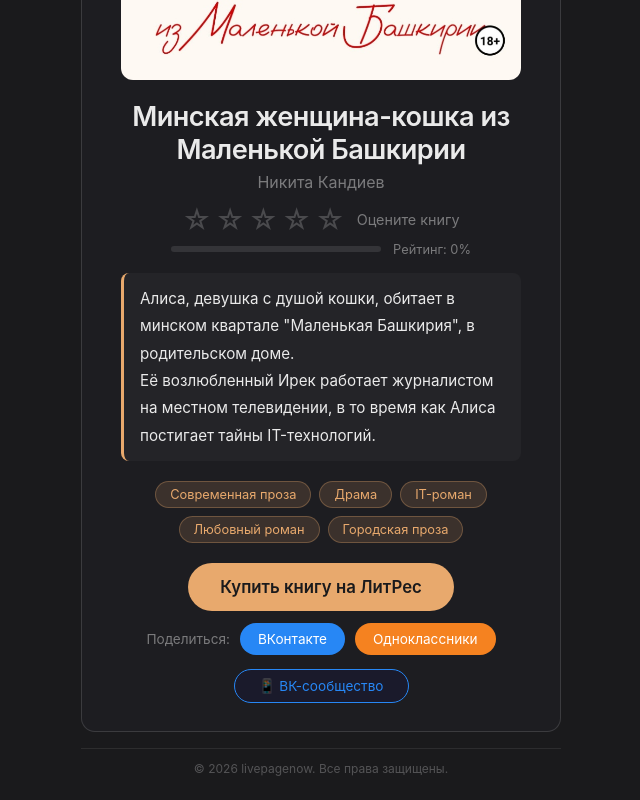
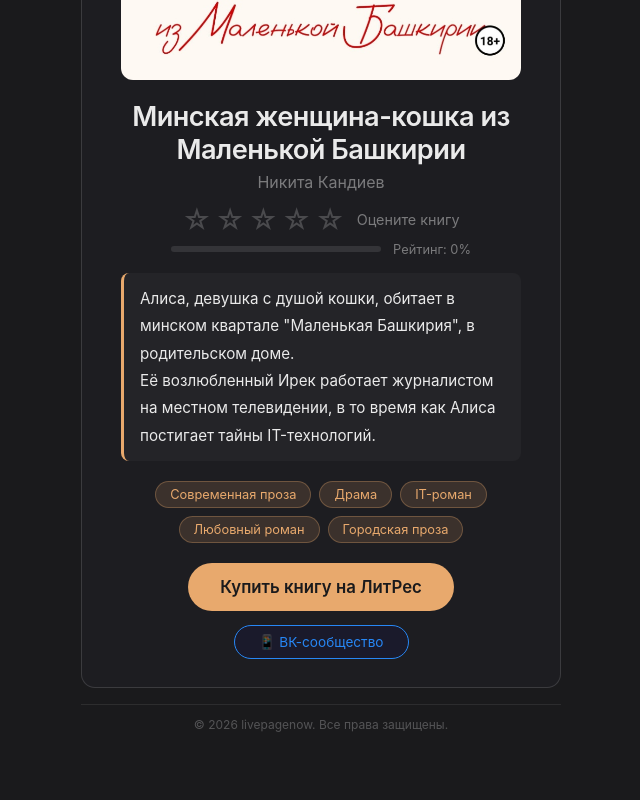
Before and after one commit to livebook2026/livepagenow, a plain HTML site: page index.html in a window 1280 px wide. Shown: the part 733-1533 px from the top of the page, without its empty margins (319-959 px from the left). After the commit the page ends 1489 px from the top, so only its background shows below. Drawn offline with Linux system fonts and the light colour scheme.

Commit message:
Update index.html

```diff
--- a/index.html
+++ b/index.html
@@ -90,13 +90,7 @@
           <a href="#" class="buy-button" id="buyButton">Купить книгу на ЛитРес</a>
         </div>
 
-        <!-- Социальные кнопки -->
-        <div class="share-buttons" id="shareButtons">
-          <span class="share-label">Поделиться:</span>
-          <button class="social-btn vk" data-share="vk">ВКонтакте</button>
-          <button class="social-btn ok" data-share="ok">Одноклассники</button>
-        </div>
-
+        <!-- ===== УДАЛЕНЫ: VK и OK кнопки ===== -->
         <!-- ВК-сообщество -->
         <div class="social-header">
           <button class="social-btn vk-community" data-share="vk-community">
```
